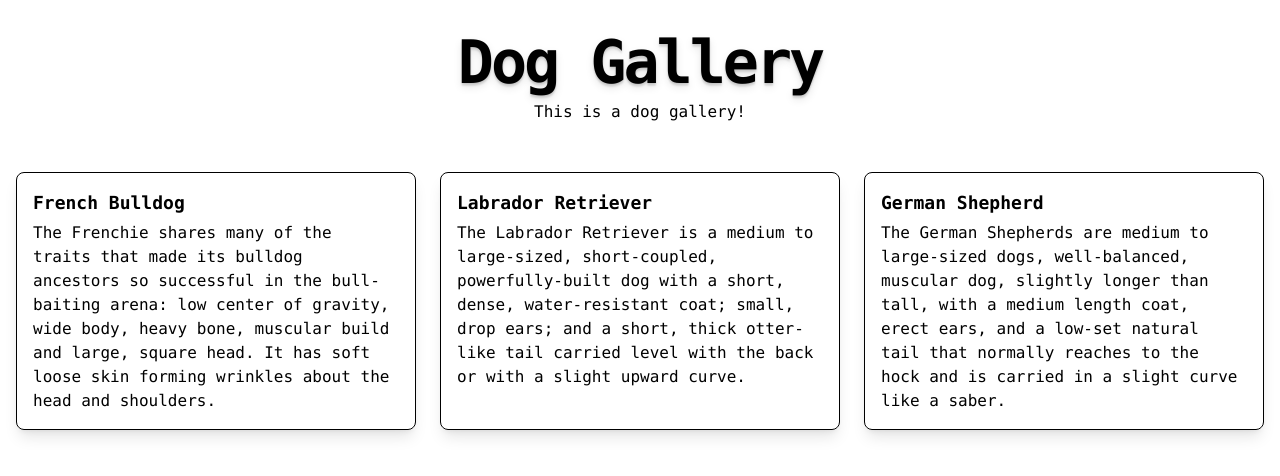
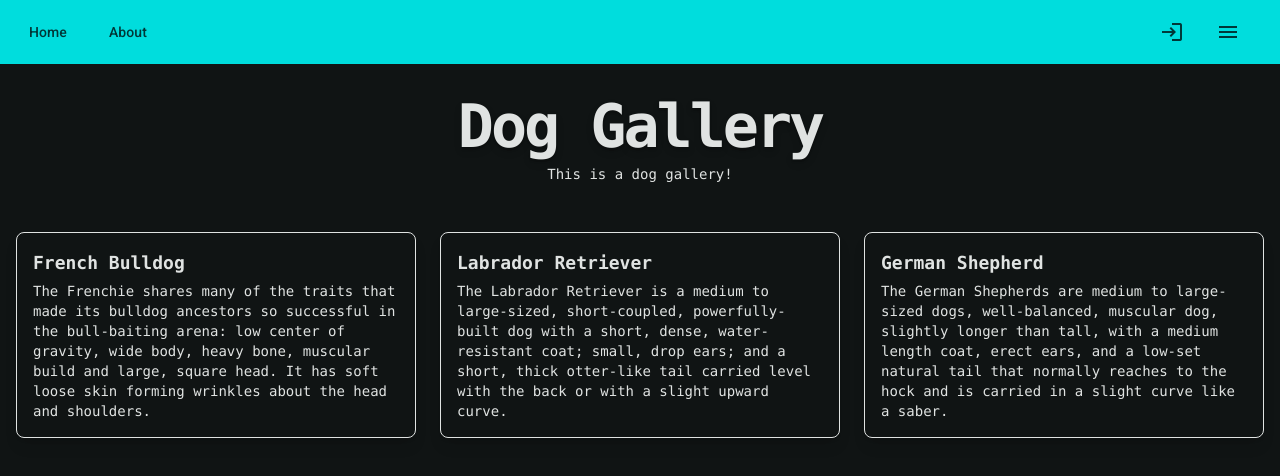
Before and after one commit to msgsummerpractice/salat_tamas, an Angular app in the folder angular-learning/: page / in a window 1280 px wide. Shown: the top 476 px of the page. Built offline with nearby package versions, Linux system fonts and the light colour scheme.

Commit message:
Implement material design in project Use mat-toolbar Add anchor tags and use mat-button for links Give color theme Use icons

```diff
--- a/angular-learning/angular.json
+++ b/angular-learning/angular.json
@@ -24,9 +24,7 @@
                 "input": "public"
               }
             ],
-            "styles": [
-              "src/styles.css"
-            ]
+            "styles": ["src/material-theme.scss", "src/styles.css"]
           },
           "configurations": {
             "production": {
--- a/angular-learning/package.json
+++ b/angular-learning/package.json
@@ -11,6 +11,7 @@
   "private": true,
   "packageManager": "npm@11.16.0",
   "dependencies": {
+    "@angular/cdk": "^22.0.6",
     "@angular/common": "^22.0.0",
     "@angular/compiler": "^22.0.0",
     "@angular/core": "^22.0.0",
--- a/angular-learning/src/app/app.css
+++ b/angular-learning/src/app/app.css
@@ -0,0 +1,17 @@
+#app-container {
+  background: var(--mat-sys-surface);
+  color: var(--mat-sys-on-surface);
+}
+
+.mat-toolbar {
+  background: var(--mat-sys-primary);
+  color: var(--mat-sys-on-primary);
+}
+
+a[mat-button] {
+  color: var(--mat-sys-on-primary);
+}
+
+a[mat-icon-button] {
+  color: var(--mat-sys-on-primary);
+}
--- a/angular-learning/src/app/app.html
+++ b/angular-learning/src/app/app.html
@@ -1,57 +1,56 @@
-<!doctype html>
-<html lang="en">
-  <head>
-    <meta charset="UTF-8" />
-    <meta name="viewport" content="width=device-width, initial-scale=1.0" />
-    <title>Dog Gallery</title>
-  </head>
-  <body class="bg-taupe-300 min-h-screen h-fit w-full max-w-screen">
-    <div id="app-container" class="flex items-center justify-center flex-col p-4">
+<div
+  id="app-container"
+  class="flex mat-bg-surface mat-text-on-surface items-center justify-center flex-col"
+>
+  <mat-toolbar color="primary" class="sticky top-0 z-50 mb-4 w-screen flex items-center justify-between">
+    <span id="left-nav-section" class="flex items-center justify-start">
+      <a mat-button class="mr-4" routerLink="/">Home</a>
+      <a mat-button class="mr-4" routerLink="/about">About</a>
+    </span>
+    <span id="right-nav-section" class="flex items-center justify-end">
+      <a mat-icon-button class="mr-4" routerLink="/login">
+        <mat-icon>login</mat-icon>
+      </a>
+      <a mat-icon-button class="mr-4" routerLink="/">
+        <mat-icon>menu</mat-icon>
+      </a>
+    </span>
+  </mat-toolbar>
+  <div id="content-container" class="flex flex-col items-center justify-between p-4">
     <div id="title-section" class="flex flex-col items-center justify-center p-4 mb-8 gap-2">
-        <h1
-          id="page-title"
-          class="text-6xl font-mono font-bold tracking-tighter text-taupe-700 text-shadow-lg"
-        >
+      <h1 id="page-title" class="text-6xl font-mono font-bold tracking-tighter text-shadow-lg">
         Dog Gallery
       </h1>
       <p class="font-light font-mono w-fit">This is a dog gallery!</p>
     </div>
     <div id="content-section">
       <div id="cards-container" class="grid sm:grid-cols-1 md:grid-cols-3 gap-6">
-          <div id="card" class="bg-taupe-200 rounded-lg shadow-lg p-4 border border-taupe-500">
-            <h3 id="breed-name" class="font-semibold font-mono pb-1 text-lg text-taupe-800">
-              French Bulldog
-            </h3>
-            <p id="breed-description" class="font-light font-mono text-taupe-600">
-              The Frenchie shares many of the traits that made its bulldog ancestors so successful
-              in the bull-baiting arena: low center of gravity, wide body, heavy bone, muscular
-              build and large, square head. It has soft loose skin forming wrinkles about the head
-              and shoulders.
+        <div id="card" class="rounded-lg shadow-lg p-4 border">
+          <h3 id="breed-name" class="font-semibold font-mono pb-1 text-lg">French Bulldog</h3>
+          <p id="breed-description" class="font-light font-mono">
+            The Frenchie shares many of the traits that made its bulldog ancestors so successful in
+            the bull-baiting arena: low center of gravity, wide body, heavy bone, muscular build and
+            large, square head. It has soft loose skin forming wrinkles about the head and
+            shoulders.
           </p>
         </div>
-          <div id="card" class="bg-taupe-200 rounded-lg shadow-lg p-4 border border-taupe-500">
-            <h3 id="breed-name" class="font-semibold font-mono pb-1 text-lg text-taupe-800">
-              Labrador Retriever
-            </h3>
-            <p id="breed-description" class="font-light font-mono text-taupe-600">
+        <div id="card" class="rounded-lg shadow-lg p-4 border">
+          <h3 id="breed-name" class="font-semibold font-mono pb-1 text-lg">Labrador Retriever</h3>
+          <p id="breed-description" class="font-light font-mono">
             The Labrador Retriever is a medium to large-sized, short-coupled, powerfully-built dog
             with a short, dense, water-resistant coat; small, drop ears; and a short, thick
             otter-like tail carried level with the back or with a slight upward curve.
           </p>
         </div>
-          <div id="card" class="bg-taupe-200 rounded-lg shadow-lg p-4 border border-taupe-500">
-            <h3 id="breed-name" class="font-semibold font-mono pb-1 text-lg text-taupe-800">
-              German Shepherd
-            </h3>
-            <p id="breed-description" class="font-light font-mono text-taupe-600">
+        <div id="card" class="rounded-lg shadow-lg p-4 border">
+          <h3 id="breed-name" class="font-semibold font-mono pb-1 text-lg">German Shepherd</h3>
+          <p id="breed-description" class="font-light font-mono">
             The German Shepherds are medium to large-sized dogs, well-balanced, muscular dog,
-              slightly longer than tall, with a medium length coat, erect ears, and a low-set
-              natural tail that normally reaches to the hock and is carried in a slight curve like a
-              saber.
+            slightly longer than tall, with a medium length coat, erect ears, and a low-set natural
+            tail that normally reaches to the hock and is carried in a slight curve like a saber.
           </p>
         </div>
       </div>
     </div>
   </div>
-  </body>
-</html>
+</div>
--- a/angular-learning/src/index.html
+++ b/angular-learning/src/index.html
@@ -1,11 +1,18 @@
 <!doctype html>
 <html lang="en">
   <head>
-  <meta charset="utf-8">
+    <meta charset="utf-8" />
     <title>AngularLearning</title>
-  <base href="/">
-  <meta name="viewport" content="width=device-width, initial-scale=1">
-  <link rel="icon" type="image/x-icon" href="favicon.ico">
+    <base href="/" />
+    <meta name="viewport" content="width=device-width, initial-scale=1" />
+    <link rel="icon" type="image/x-icon" href="favicon.ico" />
+    <link rel="preconnect" href="https://fonts.googleapis.com" />
+    <link rel="preconnect" href="https://fonts.gstatic.com" crossorigin />
+    <link
+      href="https://fonts.googleapis.com/css2?family=Roboto:wght@300;400;500&display=swap"
+      rel="stylesheet"
+    />
+    <link href="https://fonts.googleapis.com/icon?family=Material+Icons" rel="stylesheet" />
   </head>
   <body>
     <app-root></app-root>
--- /dev/null
+++ b/angular-learning/src/material-theme.scss
@@ -0,0 +1,38 @@
+// Include theming for Angular Material with `mat.theme()`.
+// This Sass mixin will define CSS variables that are used for styling Angular Material
+// components according to the Material 3 design spec.
+// Learn more about theming and how to use it for your application's
+// custom components at https://material.angular.dev/guide/theming
+@use '@angular/material' as mat;
+
+html {
+  height: 100%;
+  @include mat.theme(
+    (
+      color: (
+        primary: mat.$cyan-palette,
+        tertiary: mat.$orange-palette,
+      ),
+      typography: Roboto,
+      density: 0,
+    )
+  );
+}
+
+body {
+  // Default the application to a light color theme. This can be changed to
+  // `dark` to enable the dark color theme, or to `light dark` to defer to the
+  // user's system settings.
+  color-scheme: dark;
+
+  // Set a default background, font and text colors for the application using
+  // Angular Material's system-level CSS variables. Learn more about these
+  // variables at https://material.angular.dev/guide/system-variables
+  background-color: var(--mat-sys-surface);
+  color: var(--mat-sys-on-surface);
+  font: var(--mat-sys-body-medium);
+
+  // Reset the user agent margin.
+  margin: 0;
+  height: 100%;
+}
```
Also changed, not shown: angular-learning/src/app/app.ts (+6 -3 lines), 1 other file (tests, documents, lock files or other folders). Lines whose indentation alone changed are shown as unchanged.
